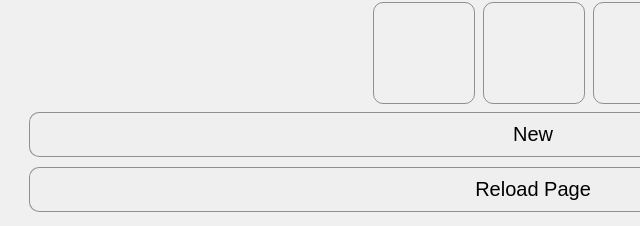
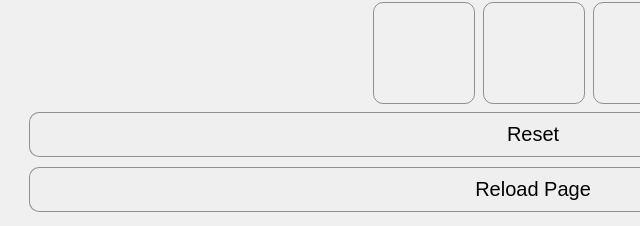
Before and after one commit to mininxd/tictactoe, a plain HTML site: page index.html in a window 1280 px wide. Both pictures are taken after a click on the button "Play". Shown: the part 326-552 px from the top of the page, 107-747 px from the left. Drawn offline with Linux system fonts and the light colour scheme.

Commit message:
Add files via upload

```diff
--- a/index.html
+++ b/index.html
@@ -31,7 +31,7 @@
     </div>
 
  <center>
- <button id="newGameBtn" onclick="newGame()">New</button><br>
+ <button id="newGameBtn" onclick="newGame()">Reset</button><br>
  <button id="reloadPage">Reload Page</button>
  </center>
 
```
